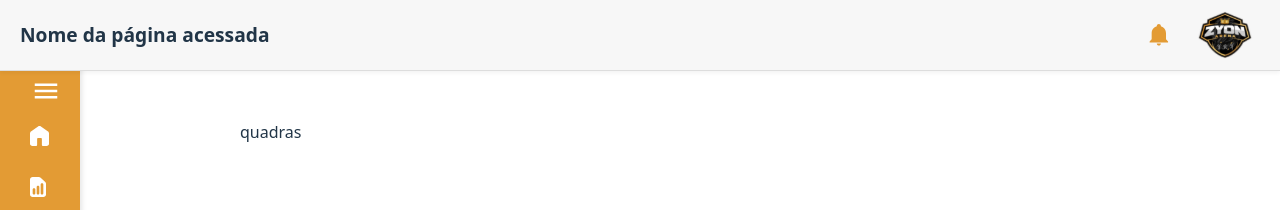
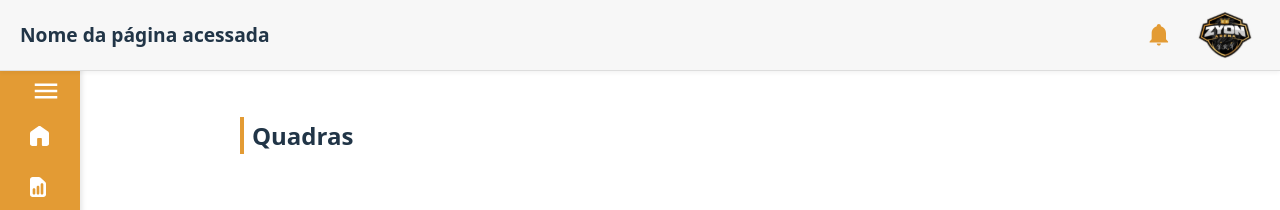
Before and after one commit to soouzaana/Ghours, a Vue app: page /quadras in a window 1280 px wide. Shown: the top 210 px of the page. Built offline with nearby package versions, Linux system fonts and the light colour scheme.

Commit message:
feat: implement Quadras section with styled title and layout

```diff
--- a/src/components/Section/Quadras/Quadras.vue
+++ b/src/components/Section/Quadras/Quadras.vue
@@ -1 +1,18 @@
-<template>quadras</template>
+<template>
+<p class="main-title text-2xl font-semibold">Quadras</p>
+</template>
+
+<style scoped>
+.main-title {
+  margin-bottom: 1.5rem;
+  font-weight: 600;
+}
+
+.main-title::before {
+  content: "";
+  width: 8px;
+  height: 100%;
+  border: 2px solid #e39b34;
+  margin-right: 0.5rem;
+}
+</style>
```
Also changed, not shown: src/components/Section/Login/login.vue (added).
